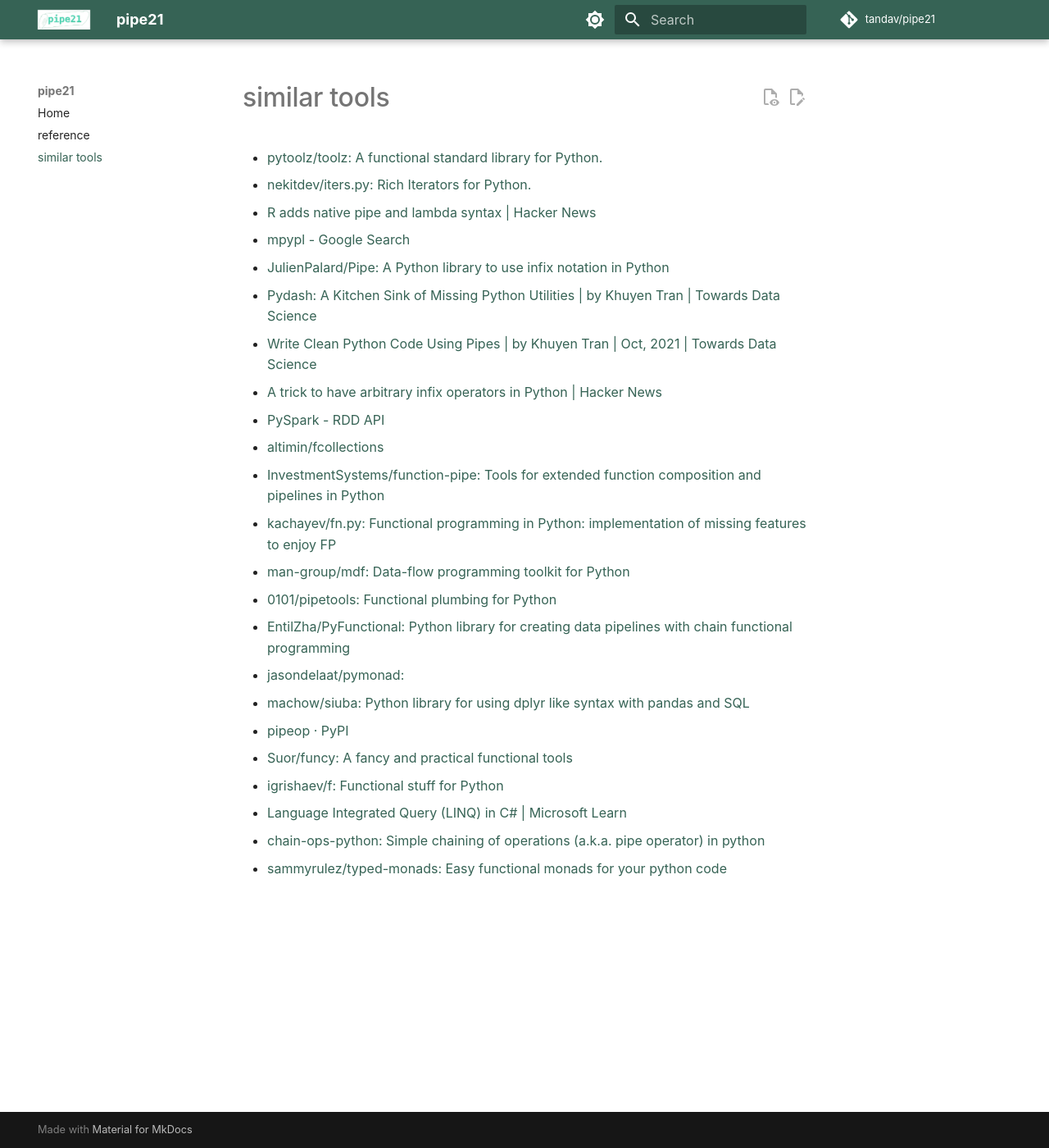
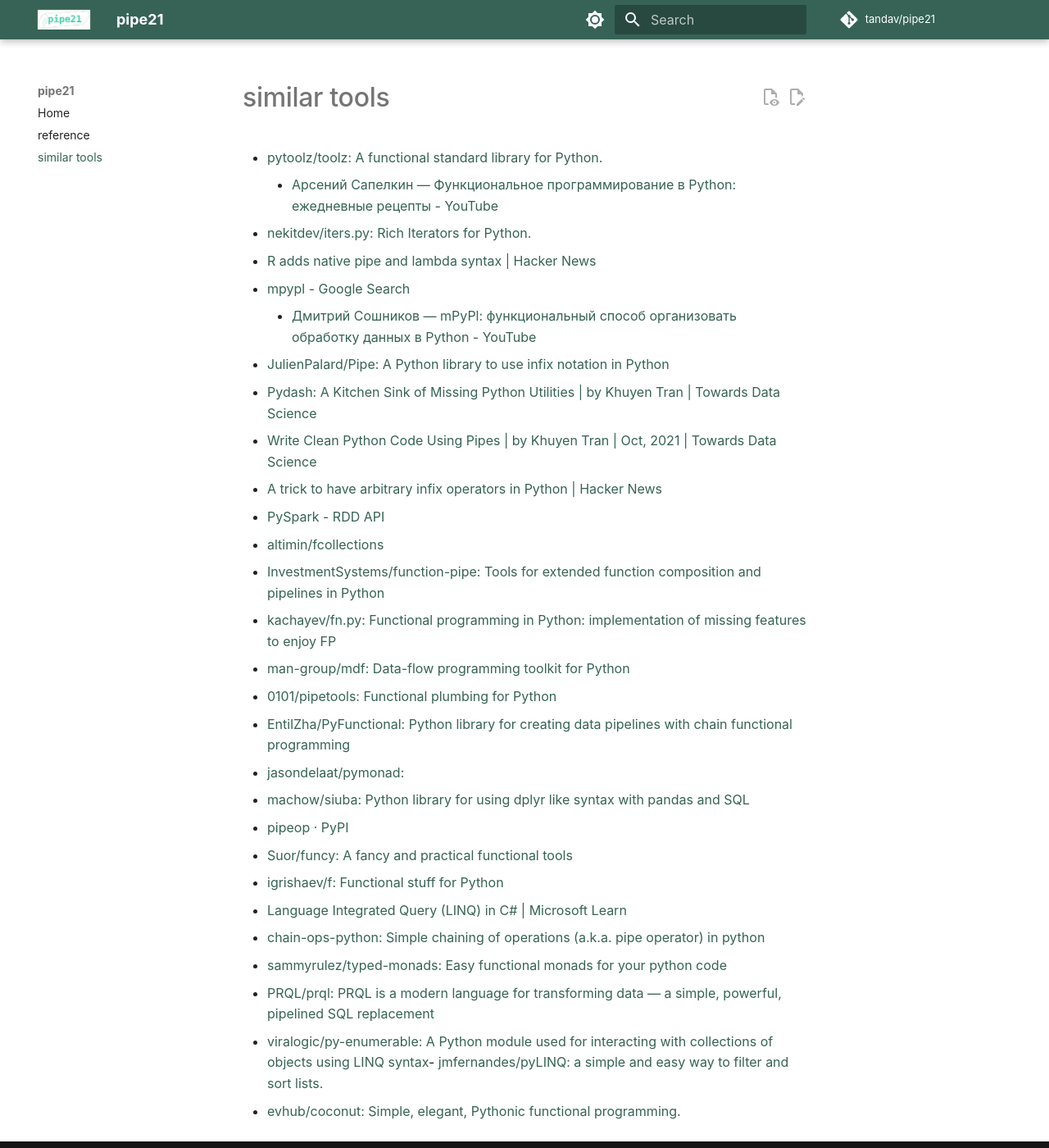
Before and after one commit to tandav/pipe21, an MkDocs documentation site: the page built from docs/similar-tools.md, in a window 1280 px wide and 1400 px high. Shown: the whole window at 82% size. Built offline with MkDocs 1.6.1 and Material for MkDocs 9.7.7, drawn with Linux system fonts in a browser that asks for light colours; comment, search, counter and statistics services are not loaded.

Commit message:
update similar tools

```diff
--- a/docs/similar-tools.md
+++ b/docs/similar-tools.md
@@ -1,8 +1,10 @@
 # similar tools
 - [pytoolz/toolz: A functional standard library for Python.](https://github.com/pytoolz/toolz/)
+    - [Арсений Сапелкин — Функциональное программирование в Python: ежедневные рецепты - YouTube](https://www.youtube.com/watch?v=eFkp1e4ex5s)
 - [nekitdev/iters.py: Rich Iterators for Python.](https://github.com/nekitdev/iters.py)
 - [R adds native pipe and lambda syntax | Hacker News](https://news.ycombinator.com/item?id=25316608)
 - [mpypl - Google Search](https://www.google.com/search?q=mpypl&oq=mpypl&aqs=chrome..69i57j0l6j69i60.1343j0j7&sourceid=chrome&ie=UTF-8)
+    - [Дмитрий Сошников — mPyPl: функциональный способ организовать обработку данных в Python - YouTube](https://www.youtube.com/watch?v=UO2NBluBG_g)
 - [JulienPalard/Pipe: A Python library to use infix notation in Python](https://github.com/JulienPalard/Pipe)
 - [Pydash: A Kitchen Sink of Missing Python Utilities | by Khuyen Tran | Towards Data Science](https://towardsdatascience.com/pydash-a-bucket-of-missing-python-utilities-5d10365be4fc)
 - [Write Clean Python Code Using Pipes | by Khuyen Tran | Oct, 2021 | Towards Data Science](https://towardsdatascience.com/write-clean-python-code-using-pipes-1239a0f3abf5)
@@ -22,3 +24,6 @@
 - [Language Integrated Query (LINQ) in C# | Microsoft Learn](https://learn.microsoft.com/en-us/dotnet/csharp/linq/)
 - [chain-ops-python: Simple chaining of operations (a.k.a. pipe operator) in python](https://sr.ht/~tpapastylianou/chain-ops-python/)
 - [sammyrulez/typed-monads: Easy functional monads for your python code](https://github.com/sammyrulez/typed-monads)
+- [PRQL/prql: PRQL is a modern language for transforming data — a simple, powerful, pipelined SQL replacement](https://github.com/PRQL/prql)
+- [viralogic/py-enumerable: A Python module used for interacting with collections of objects using LINQ syntax](https://github.com/viralogic/py-enumerable)- [jmfernandes/pyLINQ: a simple and easy way to filter and sort lists.](https://github.com/jmfernandes/pyLINQ)
+- [evhub/coconut: Simple, elegant, Pythonic functional programming.](https://github.com/evhub/coconut)
```
